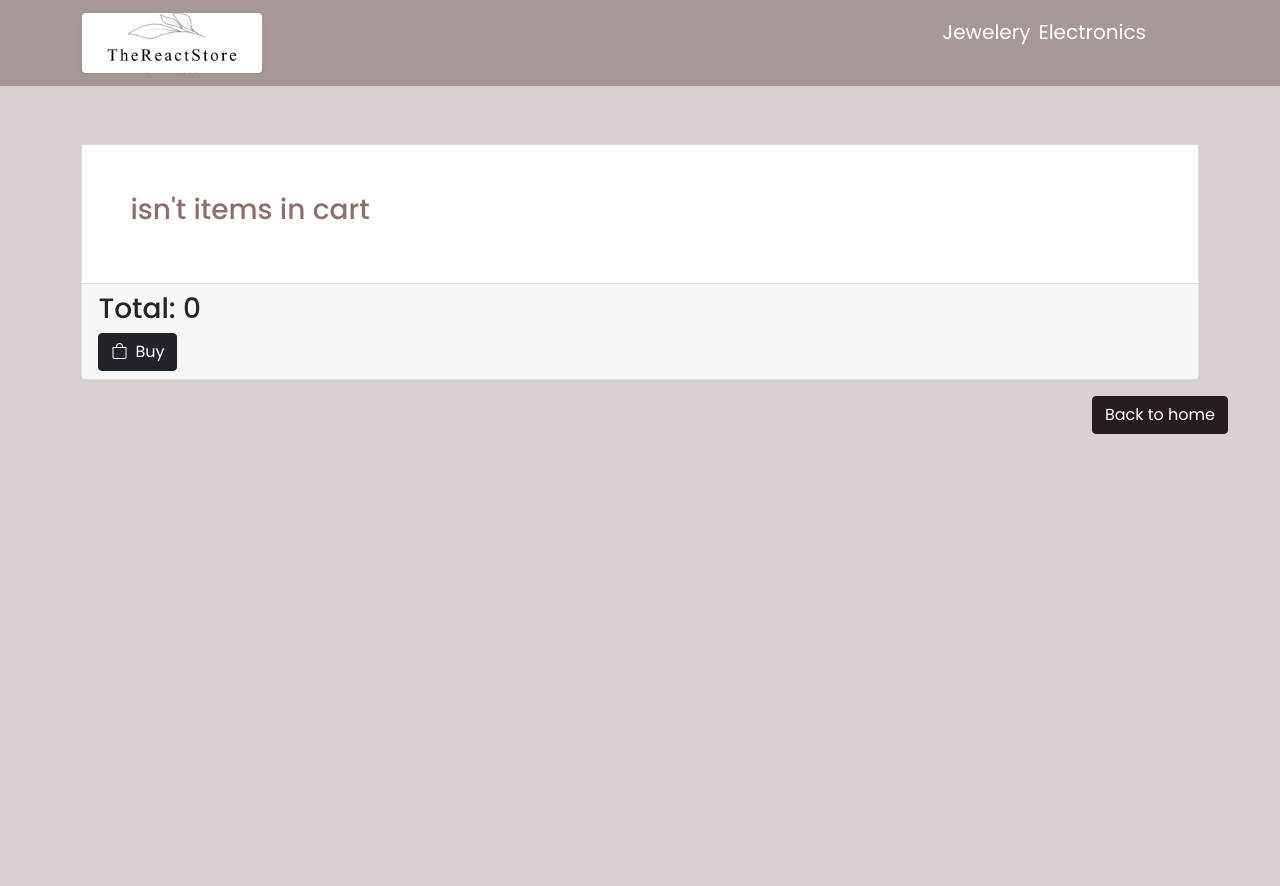
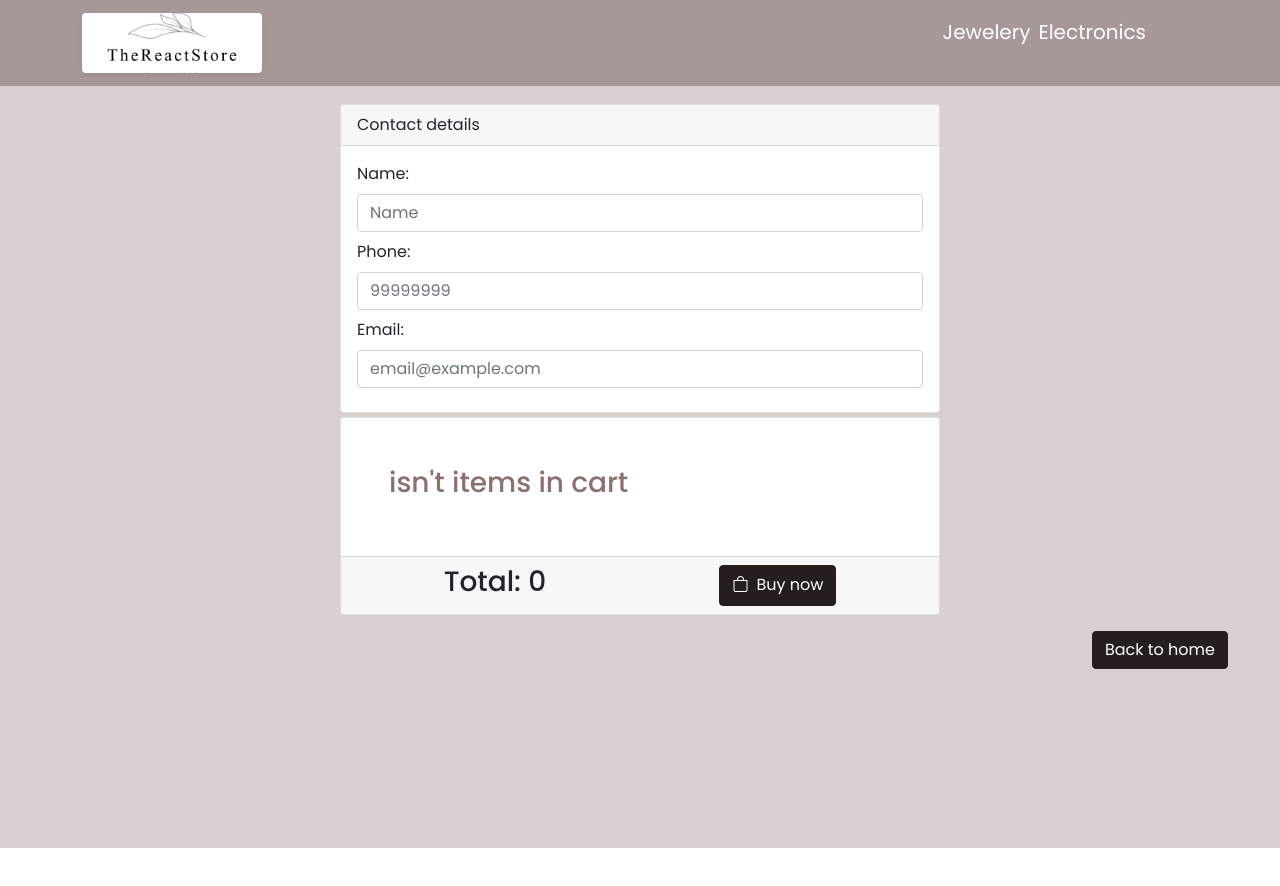
Before and after one commit to matias-user/Ecommerce-Coderhouse-React, a React (Vite) app: page /cart in a window 1280 px wide. Shown: the top 886 px of the page. After the commit the page ends 848 px from the top, so only its background shows below. Built offline with nearby package versions, Linux system fonts and the light colour scheme.

Commit message:
advance in last homework

```diff
--- a/src/components/Cart/Cart.css
+++ b/src/components/Cart/Cart.css
@@ -1,5 +1,8 @@
 .image{
-    width: 80px;
-    height: 80px;
+    width: 10rem;
+    height: 10rem;
     object-fit: contain;
 }
+i.bi-x-circle{
+    cursor: pointer;
+}
--- a/src/components/Cart/Cart.jsx
+++ b/src/components/Cart/Cart.jsx
@@ -2,13 +2,25 @@ import { useContext } from "react"
 import { CartContext } from '../../context/CartContext';
 import { Link } from 'react-router-dom';
 import './Cart.css';
+import { Form } from "../../shared/Form/Form";
 
 export const Cart = () => {
-  const { itemsInCart, removeItemById, total } = useContext(CartContext);
+  const { itemsInCart, removeItemById, total, user } = useContext(CartContext);
+
+  const buyProducts = () => {
+    const { name, phone, email } = user;
+    if( name == '' || phone == '' || email == ''){
+      return;
+    }
+    console.log('Comprando');
+  };
 
   return (
-    <>
-      <article className="card m-auto mt-5" >
+    <section >
+      {
+        <Form />
+      }
+      <article className="card m-auto mt-1" >
         {
           itemsInCart.length > 0 ?
             <ul className="list-group list-group-flush" >
@@ -47,13 +59,16 @@ export const Cart = () => {
             :
             <h3 className="text-primary p-5" >isn't items in cart</h3>
         }
-        <div className="card-footer">
+        <div className="card-footer d-flex justify-content-around">
           <h3>
-              Total: { total }
+            Total: {total}
           </h3>
-            <button className="btn btn-dark" >
-              <i class="bi bi-bag me-2"></i>
-              Buy
+          <button
+            onClick={ buyProducts }
+            className="btn btn-secondary"
+          >
+            <i className="bi bi-bag me-2"></i>
+            Buy now
           </button>
         </div>
       </article>
@@ -61,6 +76,8 @@ export const Cart = () => {
       <Link to='/' >
         <button className="btn btn-secondary float-end mt-3" >Back to home</button>
       </Link>
-    </>
+
+
+    </section>
   )
 }
--- a/src/components/CartContainer/CartContainer.jsx
+++ b/src/components/CartContainer/CartContainer.jsx
@@ -2,9 +2,9 @@ import { Cart } from "../Cart/Cart"
 
 export const CartContainer = () => {
   return (
-    <section className="vh-100" >
+    < >
       <Cart />
 
-    </section>
+    </>
   )
 }
--- a/src/context/CartContext.jsx
+++ b/src/context/CartContext.jsx
@@ -17,10 +17,16 @@ const checkDuplicate = ( { id } ) => {
 
 export const CartProvider = ({ children }) => {
     const [itemsInCart, setItemInCart] = useState([]);
+    const [user, setUser] = useState({});
     const [total, setTotal] = useState(0);
 
+
+    const addUser = ( name, phone, email ) => {
+        setUser({name, phone, email});
+    };
+
+
     const addItem = (item, quantity) => {
-            console.log(item, quantity);
             if( quantity == 0 ) return;
             if( checkDuplicate( item ) ){
                 items.push( {item, quantity} );
@@ -49,7 +55,7 @@ export const CartProvider = ({ children }) => {
 
       return (
       <CartContext.Provider
-            value={{ itemsInCart, addItem, removeItemById, removeAll, isInCart, total }} >
+            value={{ itemsInCart, addItem, removeItemById, removeAll, isInCart, total, addUser, user }} >
           { children }
       </CartContext.Provider>
     )
--- /dev/null
+++ b/src/shared/Form/Form.jsx
@@ -0,0 +1,53 @@
+import { useContext } from "react";
+import { useEffect } from "react";
+import { useState } from "react";
+import { CartContext } from "../../context/CartContext";
+
+export const Form = (   ) => {
+    const [name, setName] = useState('');
+    const [phone, setPhone] = useState('');
+    const [email, setEmail] = useState('');
+    const { addUser } = useContext(CartContext);
+
+    useEffect(()=>{
+        addUser(name, phone, email);
+    }, [name, phone, email])
+
+    return (
+        <>
+            <form className="m-auto mt-2 card" >
+                <div className="card-header">
+                    <span>Contact details</span>
+                </div>
+                <div className="card-body">
+                    <label htmlFor="name" className="form-label">Name:</label>
+                    <input
+                        onInput={ e => setName( e.target.value ) }
+                        className="form-control mb-2"
+                        refname="name"
+                        type="text"
+                        placeholder="Name" />
+
+                    <label  htmlFor="tel" className="form-label">Phone:</label>
+                    <input
+                        onInput={ e => setPhone(e.target.value) }
+                        className="form-control mb-2"
+                        refname="tel"
+                        type="number"
+                        placeholder="99999999" />
+
+                    <label htmlFor="email" className="form-label">Email:</label>
+                    <input
+                        refname='email'
+                        onInput={ e => setEmail(e.target.value) }
+                        className="form-control mb-2"
+                        type="email"
+                        placeholder="email@example.com"
+                         />
+
+                </div>
+
+            </form>
+        </>
+    )
+}
```
Lines whose indentation alone changed are shown as unchanged.
